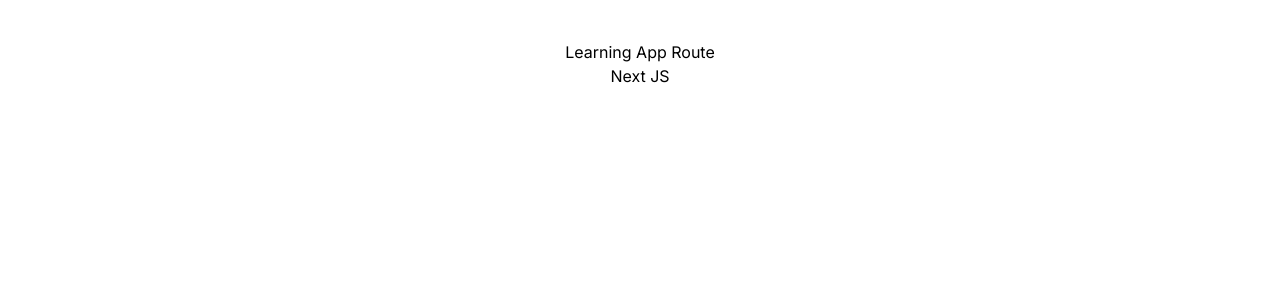
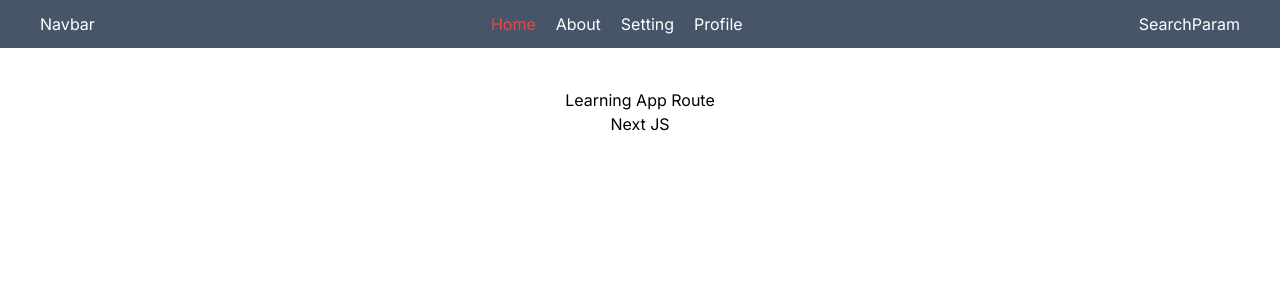
Before and after one commit to ardin2001/next-app-router, a Next.js app: page / in a window 1280 px wide. Shown: the top 300 px of the page. Built offline with nearby package versions, Linux system fonts and the light colour scheme.

Commit message:
link and navigation

```diff
--- a/src/app/(role)/user/layout.tsx
+++ b/src/app/(role)/user/layout.tsx
@@ -1,9 +1,7 @@
-import Navbar from "@/app/navbar"
 export default function AdminLayout(props: any) {
     return (
         <>
             <header>
-                <Navbar />
             </header>
             {props.children}
         </>
--- a/src/app/(role)/user/page.tsx
+++ b/src/app/(role)/user/page.tsx
@@ -1,7 +1,12 @@
+"use client"
+import { useSearchParams } from "next/navigation"
 export default function Home() {
+    const searchParam = useSearchParams()
+    searchParam.forEach((value, key) => console.log(key, value))
     return (
         <div>
             <h1>User Page Route</h1>
+            {/* <p>searchParam : {searchParam}</p> */}
         </div>
     );
 }
--- a/src/app/layout.tsx
+++ b/src/app/layout.tsx
@@ -2,6 +2,7 @@
 import { Inter } from "next/font/google";
 import "./globals.css";
 const inter = Inter({ subsets: ["latin"] });
+import Navbar from "./navbar";
 
 export default function RootLayout({
     children,
@@ -11,6 +12,7 @@
     return (
         <html lang="en">
             <body className={inter.className}>
+                <Navbar />
                 {children}
             </body>
         </html>
--- a/src/app/navbar.tsx
+++ b/src/app/navbar.tsx
@@ -1,14 +1,27 @@
 import Link from "next/link";
+import { usePathname, redirect, useSearchParams, } from "next/navigation";
 const Navbar = () => {
+    const pathname = usePathname()
+    const searchParams = useSearchParams()
+    const Redirect = async () => {
+        const response = await fetch('https://fakestoreapi.com/products')
+        redirect("/")
+    }
+    const updateSorting = (sortOrder: string) => {
+        const params = new URLSearchParams(searchParams.toString())
+        params.set('sort', sortOrder)
+        window.history.pushState(null, '', `?${params.toString()}`)
+    }
     return (
         <header className="flex justify-between px-10 py-3 bg-slate-600 text-white">
             <h1>Navbar</h1>
             <ul className="flex gap-x-5">
-                <Link href="/"><li>Home</li></Link>
-                <Link href="/about"><li>About</li></Link>
-                <Link href="/setting"><li>Setting</li></Link>
-                <Link href="/setting/profile"><li>Profile</li></Link>
+                <Link href="/"><li className={pathname === "/" ? "text-red-500" : ""}>Home</li></Link>
+                <li className={pathname === "/about" ? "text-red-500" : ""} onClick={Redirect}>About</li>
+                <Link href="/setting"><li className={pathname === "/setting" ? "text-red-500" : ""}>Setting</li></Link>
+                <Link href="/setting/profile"><li className={pathname === "/setting/profile" ? "text-red-500" : ""}>Profile</li></Link>
             </ul>
+            <button onClick={() => updateSorting('asc')}>SearchParam</button>
         </header>
     );
 };
```
